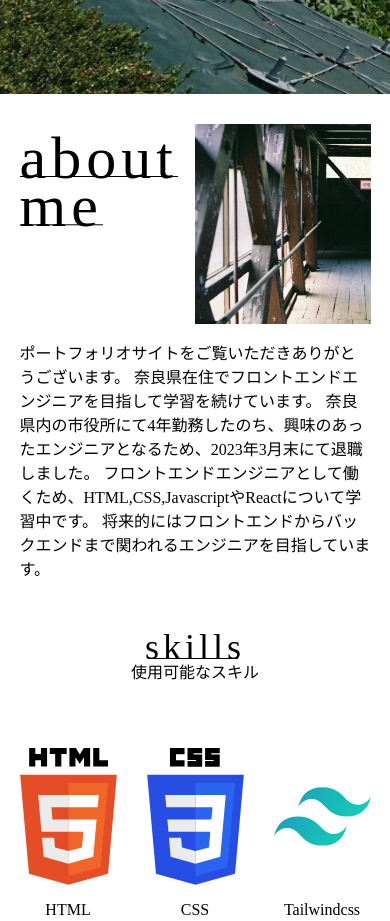
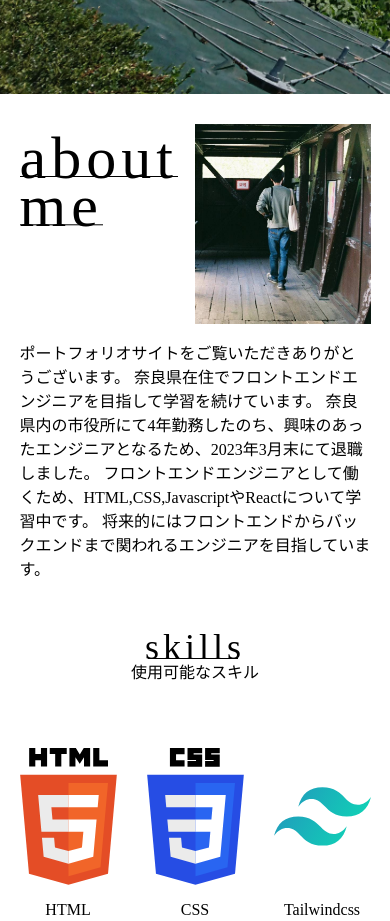
Before and after one commit to 0725ono/portfolio-site, a Next.js app: page / in a window 390 px wide. Shown: the part 780-1701 px from the top of the page. Built offline with nearby package versions, Linux system fonts and the light colour scheme.

Commit message:
profimg size modify

```diff
--- a/styles/globals.css
+++ b/styles/globals.css
@@ -428,6 +428,10 @@ label {
 
 /* 大きいタブレットサイズ */
 @media (max-width: 1024px) {
+  .about-me .img-container {
+    background-position: 80%;
+  }
+
   .skill-grid {
     gap: 50px;
   }
@@ -538,8 +542,9 @@ label {
   .about-me .img-container {
     flex: 1;
     transform: none;
-    width: 200px;
+    width: 100%;
     height: 200px;
+    background-position: right;
   }
 
   .about-me-bottom {
```
